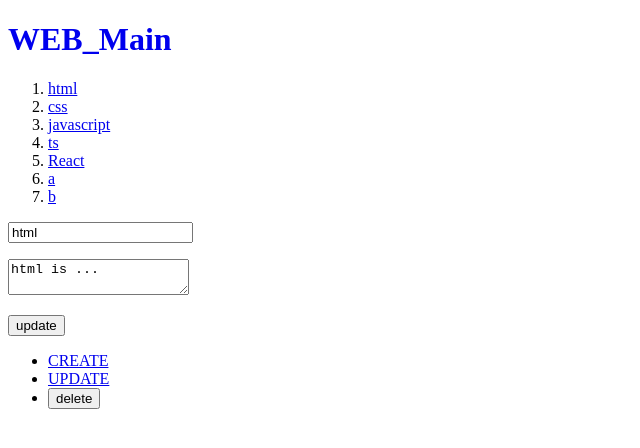
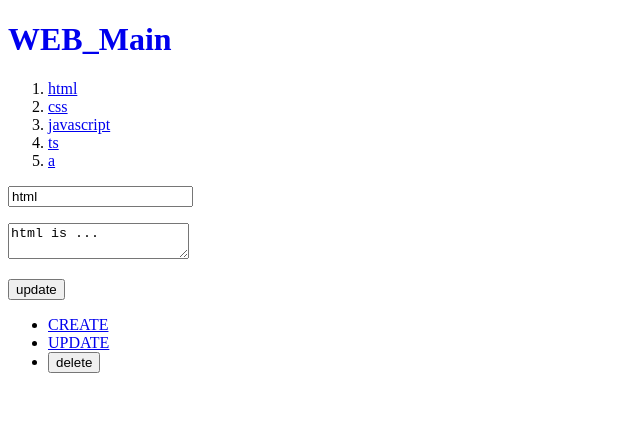
Before and after one commit to yeyunny/Next-practice, a Next.js app: page /update/1 in a window 1280 px wide. Shown: the top 448 px of the page, without its empty margins (0-640 px from the left). Built offline with nearby package versions, Linux system fonts and the light colour scheme; data requests are answered from the project's data file.

Commit message:
[ADD] 글 삭제 기능 구현, router.push와 refresh()

```diff
--- a/db.json
+++ b/db.json
@@ -21,19 +21,9 @@
       "id": 4
     },
     {
-      "title": "React",
-      "body": "React is ...",
-      "id": 5
-    },
-    {
       "title": "a",
       "body": "a",
       "id": 6
-    },
-    {
-      "title": "b",
-      "body": "b",
-      "id": 7
     }
   ],
   "posts": [
--- a/src/app/Controll.js
+++ b/src/app/Controll.js
@@ -1,10 +1,11 @@
 "use client";
 import Link from "next/link";
-import { useParams } from "next/navigation";
+import { useParams, useRouter } from "next/navigation";
 
 // 서버 컴포넌트에서 특정 부분만 클라이언트 컴포넌트로 사용하는 방법
 export function Controll() {
   const params = useParams();
+  const router = useRouter();
   const id = params.id;
 
   return (
@@ -19,7 +20,22 @@
             <Link href={"/update/" + id}>UPDATE</Link>
           </li>
           <li>
-            <input type="button" value="delete" />
+            <input
+              type="button"
+              value="delete"
+              onClick={() => {
+                const options = { method: "DELETE" };
+
+                fetch("http://localhost:9999/topics/" + id, options)
+                  .then((resp) => resp.json())
+                  .then((result) => {
+                    //router를 사용하여 홈으로 돌아가게 하기
+                    // refresh를 사용하여 삭제 사항 반영
+                    router.push("/");
+                    router.refresh();
+                  });
+              }}
+            />
           </li>
         </>
       ) : null}
```
